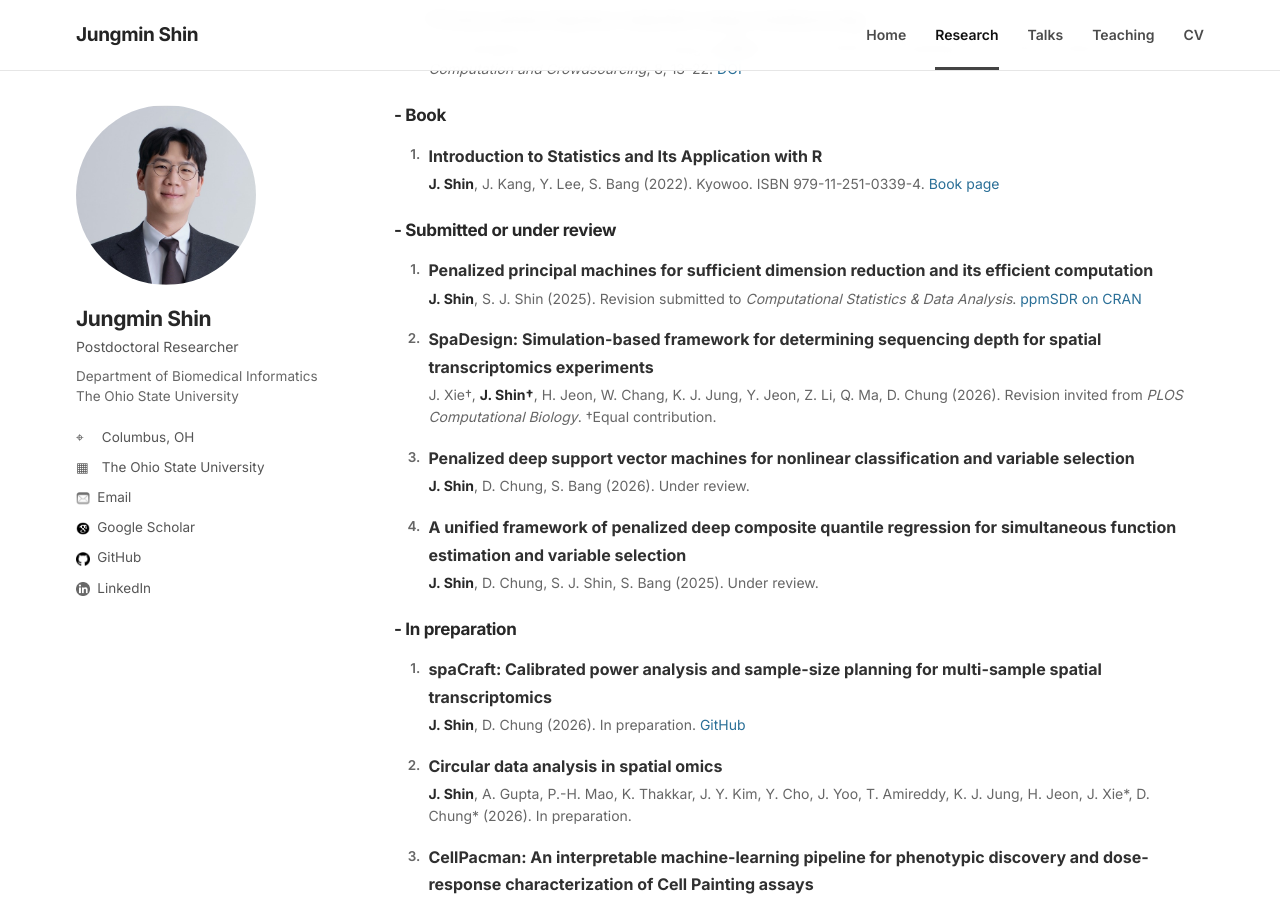
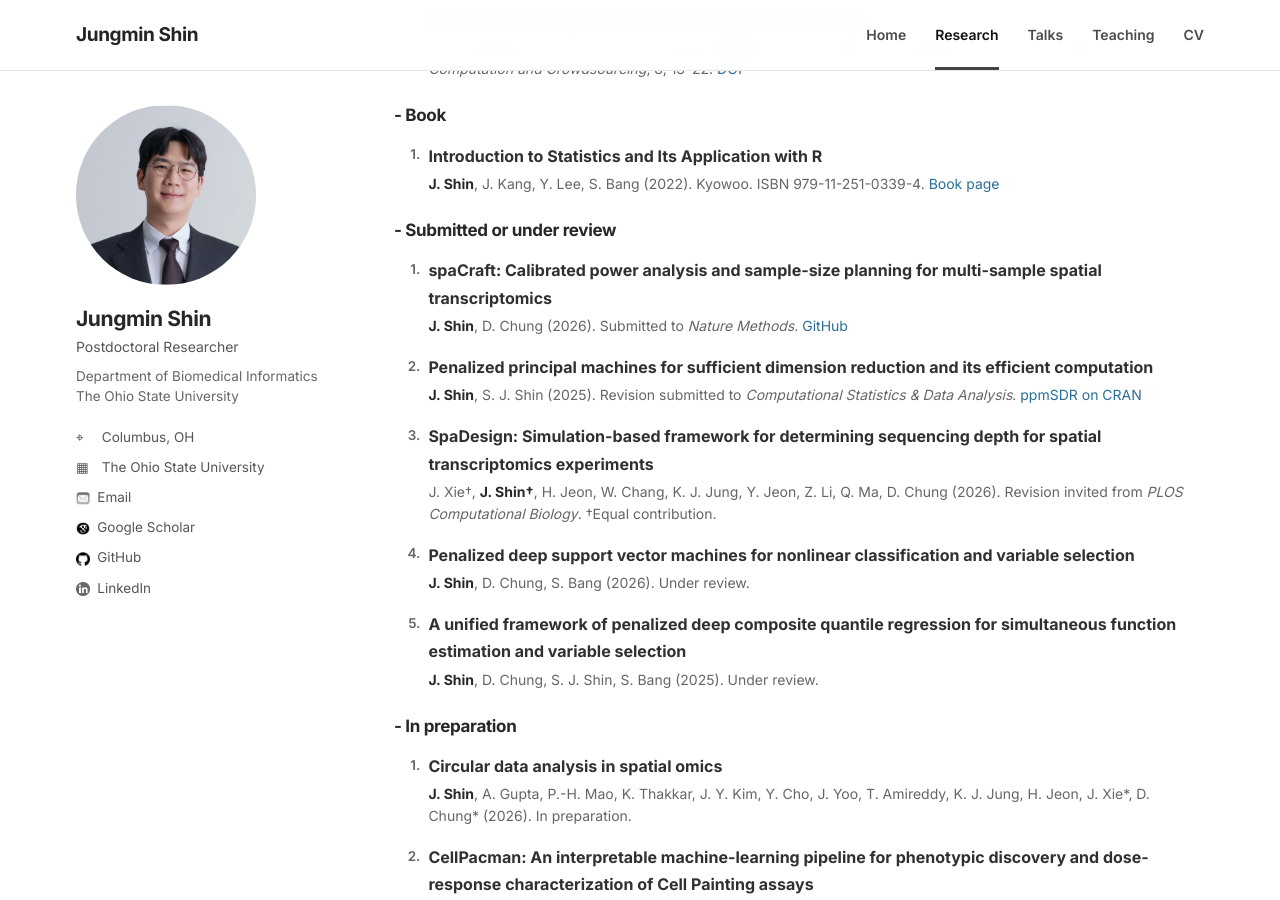
Before and after one commit to c16267/c16267.github.io, a Jekyll site: the page built from research.md, in a window 1280 px wide and 900 px high, scrolled down 685 px. Built offline with Jekyll 4.4.1, drawn with Linux system fonts in a browser that asks for light colours; some of the changed lines change nothing that is shown.

```diff
--- a/research.md
+++ b/research.md
@@ -32,8 +32,9 @@
 ### - Submitted or under review
 
 <ol class="pub-list compact">
+  <li><div class="pub-title">spaCraft: Calibrated power analysis and sample-size planning for multi-sample spatial transcriptomics</div><div class="pub-meta"><strong>J. Shin</strong>, D. Chung (2026). Submitted to <em>Nature Methods</em>. <a href="https://github.com/c16267/spaCraft">GitHub</a></div></li>
   <li><div class="pub-title">Penalized principal machines for sufficient dimension reduction and its efficient computation</div><div class="pub-meta"><strong>J. Shin</strong>, S. J. Shin (2025). Revision submitted to <em>Computational Statistics & Data Analysis</em>. <a href="https://cran.r-project.org/web/packages/ppmSDR/index.html">ppmSDR on CRAN</a></div></li>
-    <li><div class="pub-title">SpaDesign: Simulation-based framework for determining sequencing depth for spatial transcriptomics experiments</div><div class="pub-meta">J. Xie†, <strong>J. Shin†</strong>, H. Jeon, W. Chang, K. J. Jung, Y. Jeon, Z. Li, Q. Ma, D. Chung (2026). Revision invited from <em>PLOS Computational Biology</em>. †Equal contribution.</div></li>
+  <li><div class="pub-title">SpaDesign: Simulation-based framework for determining sequencing depth for spatial transcriptomics experiments</div><div class="pub-meta">J. Xie†, <strong>J. Shin†</strong>, H. Jeon, W. Chang, K. J. Jung, Y. Jeon, Z. Li, Q. Ma, D. Chung (2026). Revision invited from <em>PLOS Computational Biology</em>. †Equal contribution.</div></li>
   <li><div class="pub-title">Penalized deep support vector machines for nonlinear classification and variable selection</div><div class="pub-meta"><strong>J. Shin</strong>, D. Chung, S. Bang (2026). Under review.</div></li>
   <li><div class="pub-title">A unified framework of penalized deep composite quantile regression for simultaneous function estimation and variable selection</div><div class="pub-meta"><strong>J. Shin</strong>, D. Chung, S. J. Shin, S. Bang (2025). Under review.</div></li>
 </ol>
@@ -41,7 +42,6 @@
 ### - In preparation
 
 <ol class="pub-list compact">
-  <li><div class="pub-title">spaCraft: Calibrated power analysis and sample-size planning for multi-sample spatial transcriptomics</div><div class="pub-meta"><strong>J. Shin</strong>, D. Chung (2026). In preparation. <a href="https://github.com/c16267/spaCraft">GitHub</a></div></li>
   <li><div class="pub-title">Circular data analysis in spatial omics</div><div class="pub-meta"><strong>J. Shin</strong>, A. Gupta, P.-H. Mao, K. Thakkar, J. Y. Kim, Y. Cho, J. Yoo, T. Amireddy, K. J. Jung, H. Jeon, J. Xie*, D. Chung* (2026). In preparation.</div></li>
   <li><div class="pub-title">CellPacman: An interpretable machine-learning pipeline for phenotypic discovery and dose-response characterization of Cell Painting assays</div><div class="pub-meta">M. Kotian†, <strong>J. Shin†</strong>, et al., D. Chung (2026). In preparation. <strong>Co-first author.</strong></div></li>
 </ol>
```
